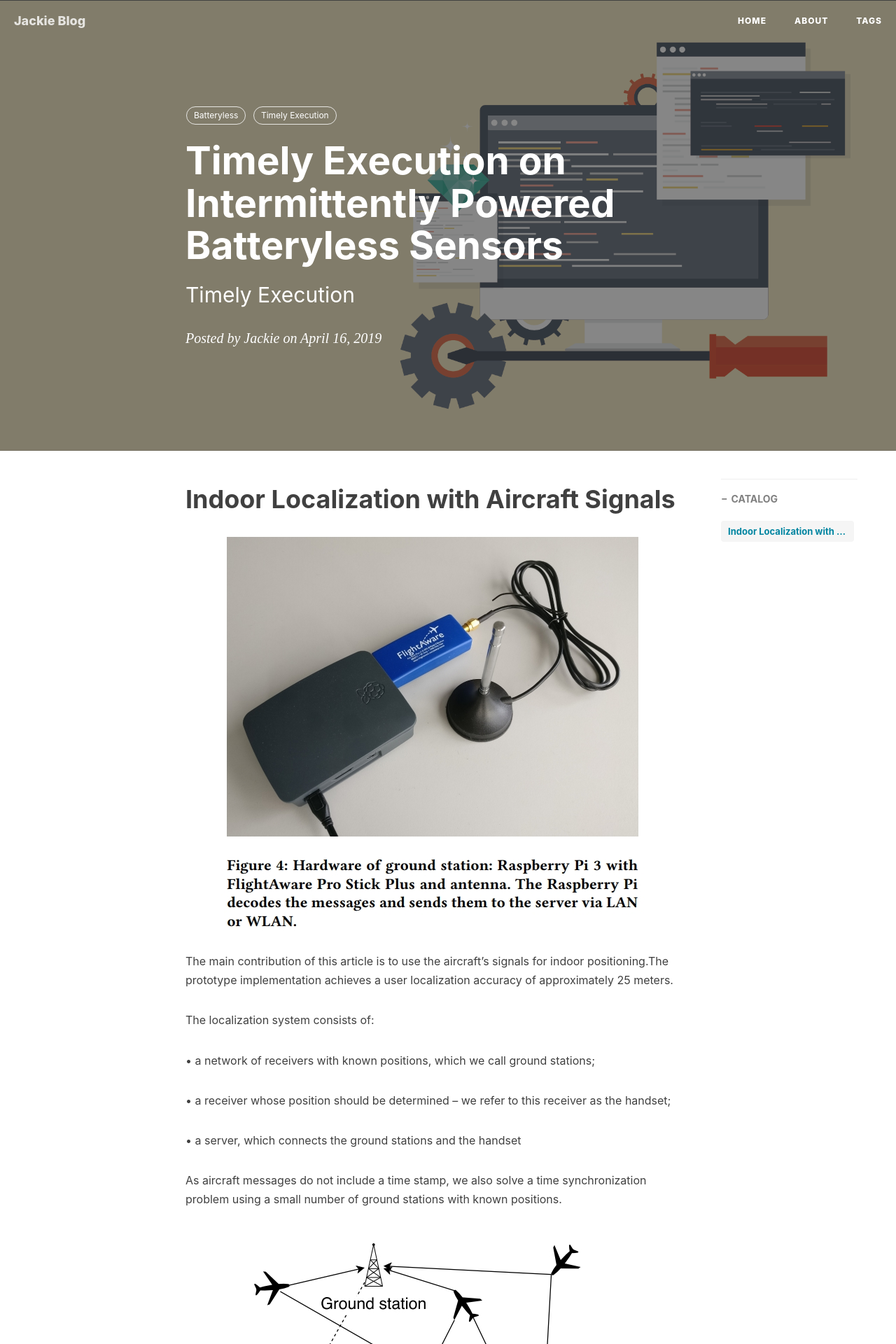
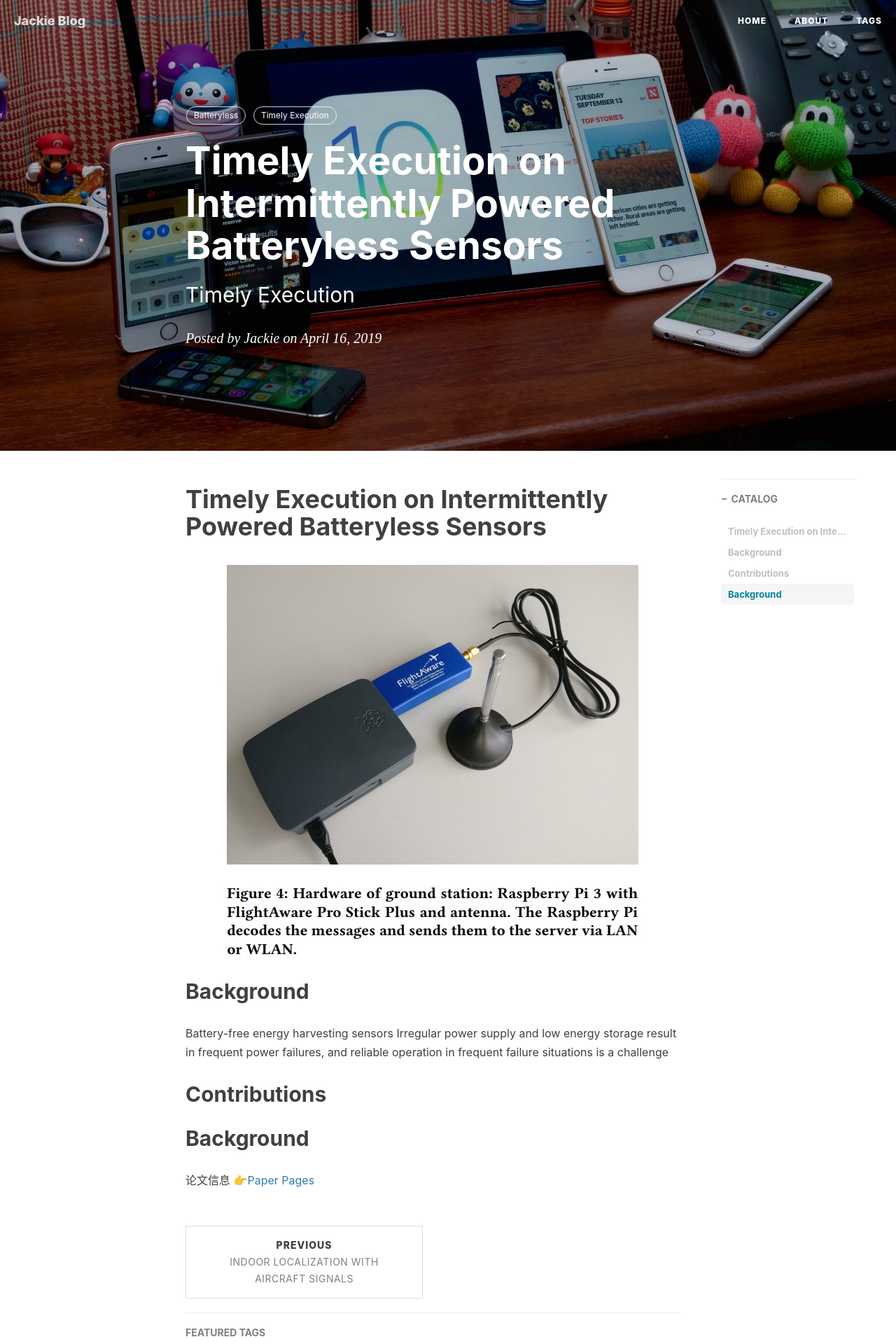
Before and after one commit to a416485164/a416485164.github.io, a Jekyll site: the page built from _posts/2019-4-16-Timely Execution on Intermittently Powered Batteryless Sensors.md, in a window 1280 px wide. Shown: the top 1920 px of the page at 70% size. Built offline with Jekyll 4.4.1, drawn with Linux system fonts in a browser that asks for light colours; nearby versions of some CDN libraries; comment, search, counter and statistics services are not loaded; some of the changed text lies outside the part shown.

Commit message:
Update 2019-4-16-Timely Execution on Intermittently Powered Batteryless Sensors.md

```diff
--- a/_posts/2019-4-16-Timely Execution on Intermittently Powered Batteryless Sensors.md
+++ b/_posts/2019-4-16-Timely Execution on Intermittently Powered Batteryless Sensors.md
@@ -4,56 +4,22 @@ title:      Timely Execution on Intermittently Powered Batteryless Sensors
 subtitle:   Timely Execution
 date:       2019-04-16
 author:     Jackie
-header-img: img/post-bg-debug.png
+header-img: img/post-bg-ioses.jpg
 catalog: true
 tags:
     - Batteryless
     - Timely Execution
 ---
 
-# Indoor Localization with Aircraft Signals
+# Timely Execution on Intermittently Powered Batteryless Sensors
 
 ![](https://raw.githubusercontent.com/a416485164/a416485164.github.io/master/img/Aircraf1.jpg)
 
-The main contribution of this article is to use the aircraft's signals for indoor positioning.The prototype implementation achieves a user localization accuracy of approximately 25 meters.
+## Background
+Battery-free energy harvesting sensors Irregular power supply and low energy storage result in frequent power failures, and reliable operation in frequent failure situations is a challenge
+## Contributions
 
-The localization system consists of:
-
-• a network of receivers with known positions, which we call ground stations;
-
-• a receiver whose position should be determined – we refer to this receiver as the handset;
-
-• a server, which connects the ground stations and the handset
-
-As aircraft messages do not include a time stamp, we also solve a time synchronization problem using a small number of ground stations with known positions.
-
-![](https://raw.githubusercontent.com/a416485164/a416485164.github.io/master/img/Aircraf3.jpg)
-
-Figure 1 shows the concept of our system. The ground stations and the handset send the recorded ADS-B messages with the corresponding time stamps to a server. The server collects the messages and matches the messages from the handset to those from the ground stations and computes send times of the messages and the position of the handset by solving least squares problems using the relative timing of these messages and their transmit position.The localization method can be partitioned into two steps:
-
-• Calculation of message send times and aircraft positions (if not given in messages): Matching messages received at multiple receivers are used to calculate the clock offset and drift of the receivers, the message send times and optionally the aircraft positions.
-
-• User localization: Multilateration using messages with now known send times.
+## Background
 
 
-![](https://raw.githubusercontent.com/a416485164/a416485164.github.io/master/img/Aircraf6.jpg)
-
-![](https://raw.githubusercontent.com/a416485164/a416485164.github.io/master/img/Aircraf4.jpg)
-
-![](https://raw.githubusercontent.com/a416485164/a416485164.github.io/master/img/Aircraf5.jpg)
-
-![](https://raw.githubusercontent.com/a416485164/a416485164.github.io/master/img/Aircraf2.jpg)
-
-Plenty of accuracy improvements to our prototype system are possible:
-
-• Using more advanced signal processing to more precisely detect signal arrival times and detect more signals per time.
-
-• Improvements to the RF chain, such as employing antennas designed for ADS-B.
-
-• Applying enhancements to the position estimation, such as selecting only “good” measurements for the least squares computation, computing a weighted least-squares solution, applying multipath mitigation techniques or using a different localization algorithm such as a maximum likelihood approach.
-
-• Precisely localizing ground station positions.
-
-• Choosing an optimal placement of the ground stations, to reduce error sources such as multipath and to maximize received signal strength, number of received messages and observed unique aircraft.
-
- <p>飞机信息 <a href="https://www.flightradar24.com/49.83,29.29/8">👉Aircraft Pages</a>.
+ <p>论文信息 <a href="http://www.cs.virginia.edu/~bjc8c/class/cs6501-f18/papers/hester17mayfly.pdf">👉Paper Pages</a>
```
